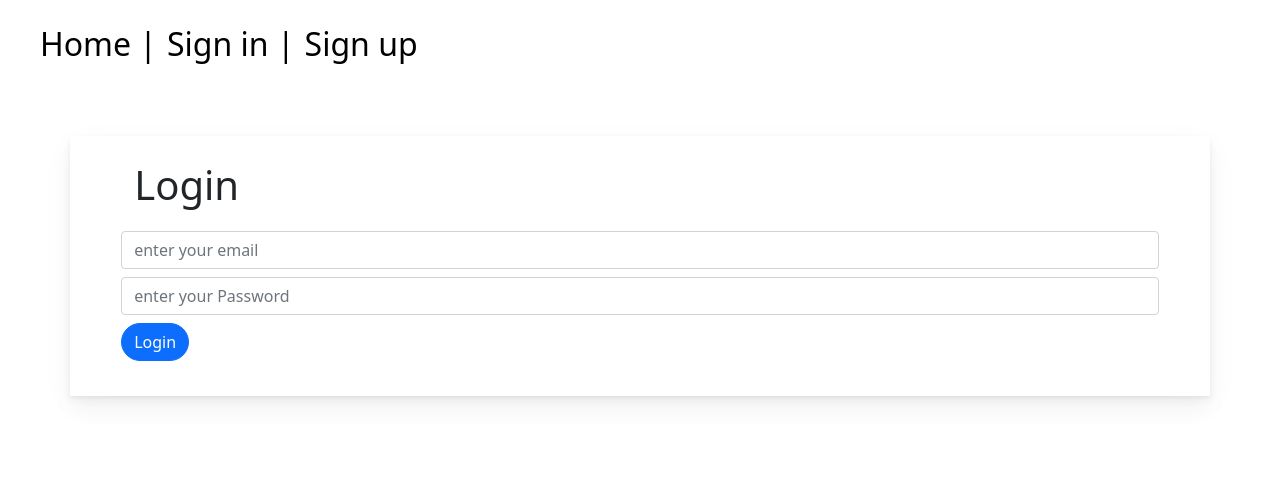
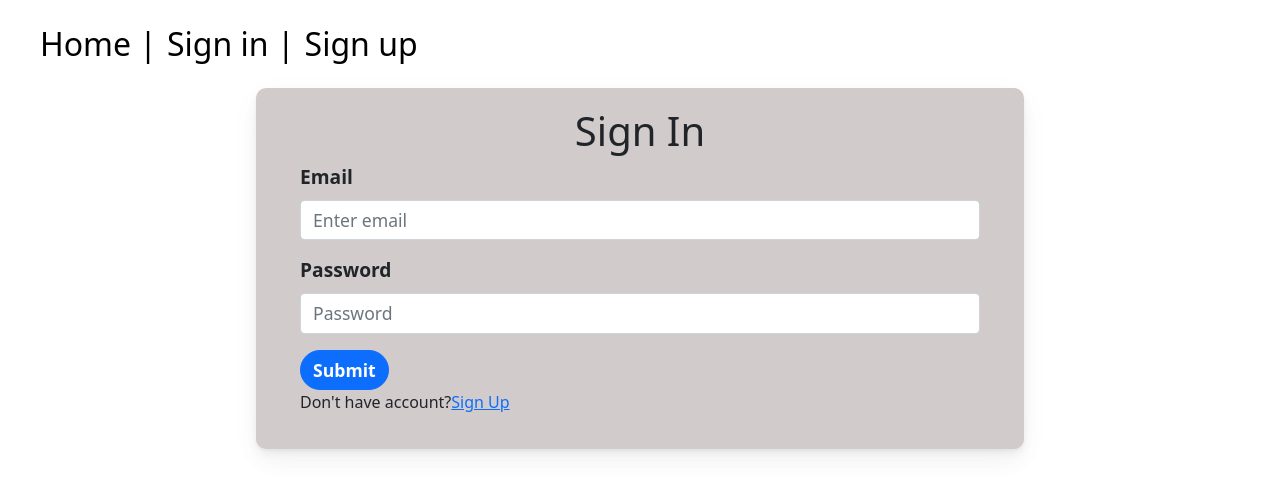
Before and after one commit to elisha2kyakpo1/delta_assignment, a React (Create React App) app: page /sign_in in a window 1280 px wide. Shown: the top 494 px of the page. Built offline with nearby package versions, Linux system fonts and the light colour scheme.

Commit message:
Add styling

```diff
--- a/src/components/NavBar.css
+++ b/src/components/NavBar.css
@@ -1,4 +1,4 @@
-nav {
+.nav-links {
   display: flex;
   justify-content: space-between;
   align-items: center;
--- a/src/components/NavBar.js
+++ b/src/components/NavBar.js
@@ -4,7 +4,7 @@ import './NavBar.css';
 
 function NavBar() {
   return (
-    <nav>
+    <nav className='nav-links'>
       <div className="links">
         <NavLink to="/">Home |</NavLink>
         <NavLink to="/sign_in">Sign in |</NavLink>
--- a/src/components/members/Members.css
+++ b/src/components/members/Members.css
@@ -1,3 +1,8 @@
 .selection1 {
   margin-right: 10px;
 }
+
+.title {
+  display: inline-block;
+  margin-right: 2%;
+}
--- a/src/components/members/Members.js
+++ b/src/components/members/Members.js
@@ -22,7 +22,7 @@ const Members = () => {
     <div className='mt-3 mx-5'>
       <header>
         <nav className=''>
-          <h2>Team Members</h2>
+          <h2 className='title'>Team Members</h2>
           <Button className='btn-form' onClick={() => setAddMemberForm(!displayAddMember)}>Add members<span className='ml-2 text-l'>+</span></Button>
           { form }
         </nav>
--- a/src/components/users_register/SignIn.js
+++ b/src/components/users_register/SignIn.js
@@ -1,4 +1,5 @@
 import React, { useState } from 'react';
+import { Form, Button, Card } from 'react-bootstrap';
 import './Users.css'
 
 async function loginUser(credentials) {
@@ -25,37 +26,47 @@ const SignIn = () => {
   }
 
   return (
-    <form onSubmit={handleSubmit} className="container mt-5">
-      <div className="header pl-5">
-        Login
+    <section onSubmit={handleSubmit} className="login">
+      <div className="inner-log">
+        <div className="container">
+          <div className="inner">
+            <h1>Sign In</h1>
+          </div>
+          <Form className="form">
+            <Form.Group className="mb-3" controlId="formBasicEmail">
+              <Form.Label>Email</Form.Label>
+              <Form.Control
+                className="input"
+                type="email"
+                placeholder="Enter email"
+                onChange={(e) => {
+                  setEmail(e.target.value);
+                }}
+              />
+            </Form.Group>
+
+            <Form.Group className="mb-3" controlId="formBasicPassword">
+              <Form.Label>Password</Form.Label>
+              <Form.Control
+                className="input"
+                type="password"
+                placeholder="Password"
+                onChange={(e) => {
+                  setPassword(e.target.value);
+                }}
+              />
+            </Form.Group>
+            <Button className="submit" variant="primary" type="submit">
+              Submit
+            </Button>
+            <div className="signup-div d-flex">
+              <p>Don't have account?</p>
+              <Card.Link href="/sign_up" className="ml-2">Sign Up</Card.Link>
+            </div>
+          </Form>
+        </div>
       </div>
-      <div className="box">
-
-        <div className="input-group">
-          <input onChange={e => setEmail(e.target.value)}
-            type="email"
-            name="email"
-            className="login-input form-control"
-            placeholder="enter your email"/>
-        </div>
-
-        <div className="input-group mt-2">
-          <input
-            onChange={e => setPassword(e.target.value)}
-            type="password"
-            name="password"
-            className="login-input form-control"
-            placeholder="enter your Password"/>
-        </div>
-
-        <button
-          type="button"
-          className="btn btn-primary mt-2"
-        >
-        Login
-        </button>
-      </div>
-    </form>
+    </section>
   );
 };
 
--- a/src/components/users_register/Users.css
+++ b/src/components/users_register/Users.css
@@ -1,10 +1,3 @@
-.container {
-  box-shadow: 0 0.46875rem 2.1875rem rgb(4 9 20 / 3%), 0 0.9375rem 1.40625rem rgb(4 9 20 / 3%), 0 0.25rem 0.53125rem rgb(4 9 20 / 5%), 0 0.125rem 0.1875rem rgb(4 9 20 / 3%);
-  border-width: 0;
-  transition: all .2s;
-  padding: 1.2rem 2rem;
-}
-
 .header {
   padding-left: 3%;
   font-size: 2.5rem;
@@ -16,7 +9,6 @@
   justify-content: center;
   align-items: center;
   width: 100%;
-  color: #fff;
 }
 
 .input {
@@ -30,7 +22,6 @@ label {
 }
 
 .text {
-  color:#fff;
   font-weight: bold;
   font-size: 1rem;
 }
@@ -57,15 +48,22 @@ label {
   margin-bottom: 0;
 }
 
-.inner-login {
+.inner-log {
+  width: 60%;
+}
+
+.inner-login,
+.inner-log {
   display: flex;
   justify-content: center;
   align-items: center;
-  border: 2px solid lightgray;
   padding: 0 1.5rem;
   border-radius: 10px;
-  background-color: black;
-  opacity: 0.5;
+  background-color: rgb(209, 203, 203);
+  box-shadow: 0 0.46875rem 2.1875rem rgb(4 9 20 / 3%), 0 0.9375rem 1.40625rem rgb(4 9 20 / 3%), 0 0.25rem 0.53125rem rgb(4 9 20 / 5%), 0 0.125rem 0.1875rem rgb(4 9 20 / 3%);
+  border-width: 0;
+  transition: all 0.2s;
+  padding: 1.2rem 2rem;
 }
 
 .container {
```
